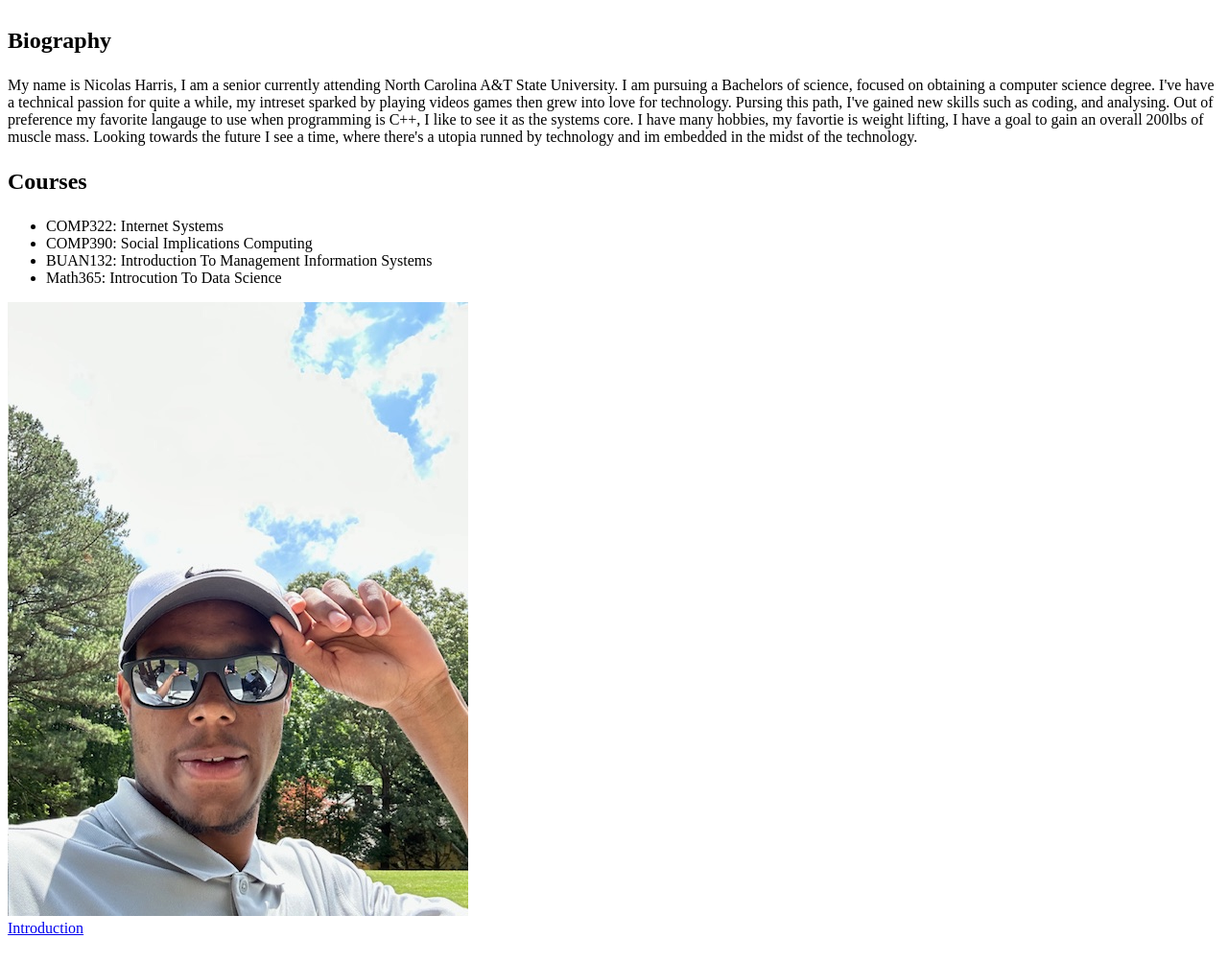
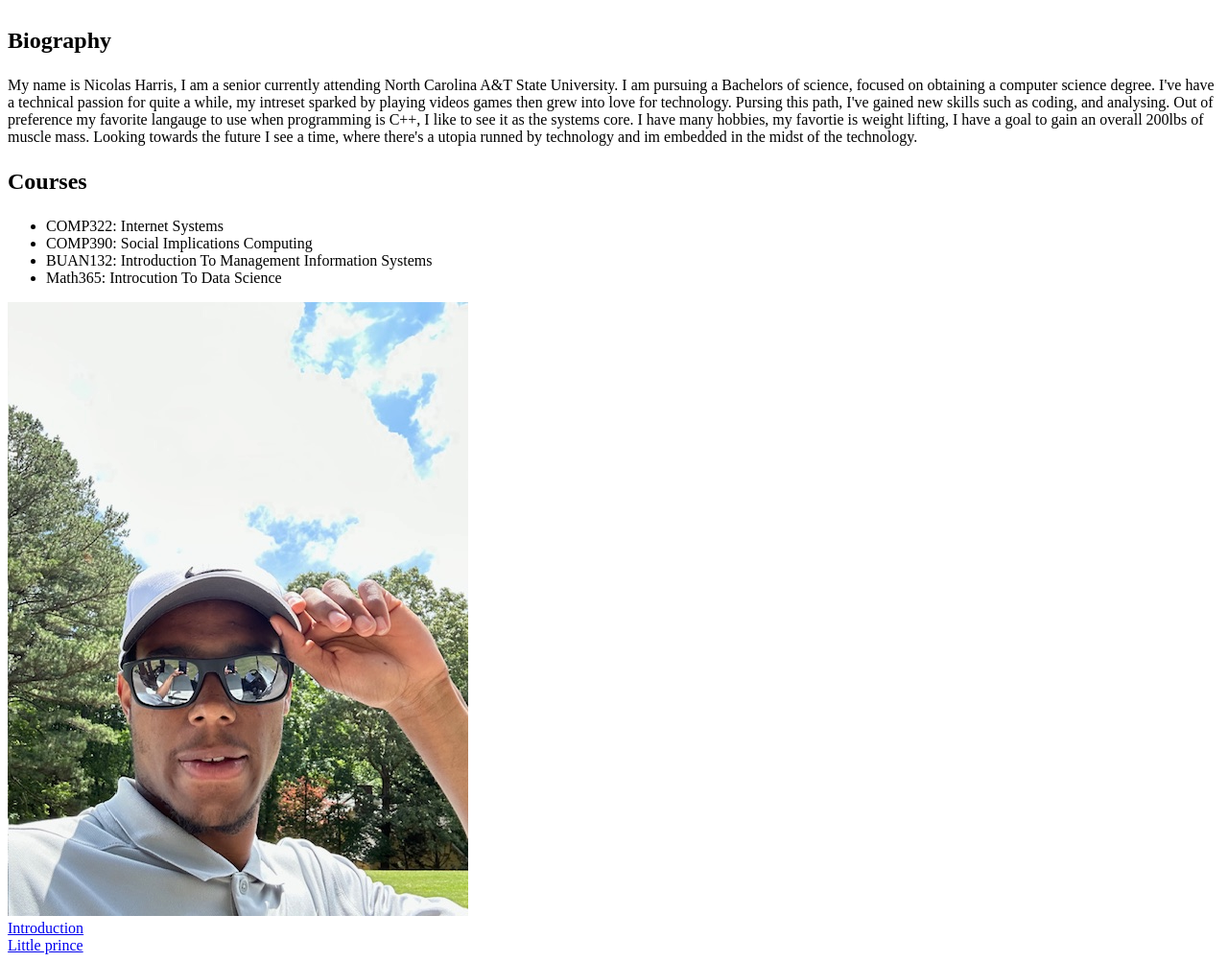
Before and after one commit to NicolasHarris/NicolasHarris.github.io, a plain HTML site: page index.html in a window 1280 px wide. Shown: the part 90-1093 px from the top of the page at 96% size. Drawn offline with Linux system fonts and the light colour scheme.

Commit message:
little prince commit

```diff
--- a/index.html
+++ b/index.html
@@ -26,7 +26,8 @@
 
          <img src="IMG_0286.jpg" alt="Photo of me Golfing">
          <br>
-         <a href="Introduction.html">Introduction</a>
+         <a href="Introduction.html">Introduction</a> <br>
+         <a href ="little_prince.html">Little prince</a>
 
     </body>
 </html>
```
Also changed, not shown: 1 other file.
